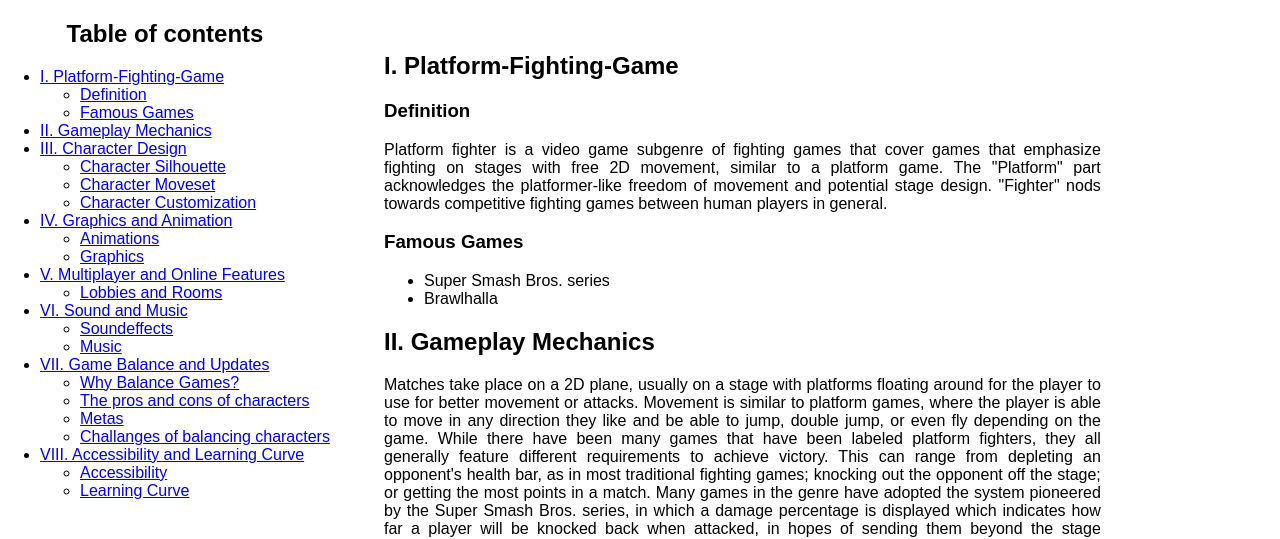
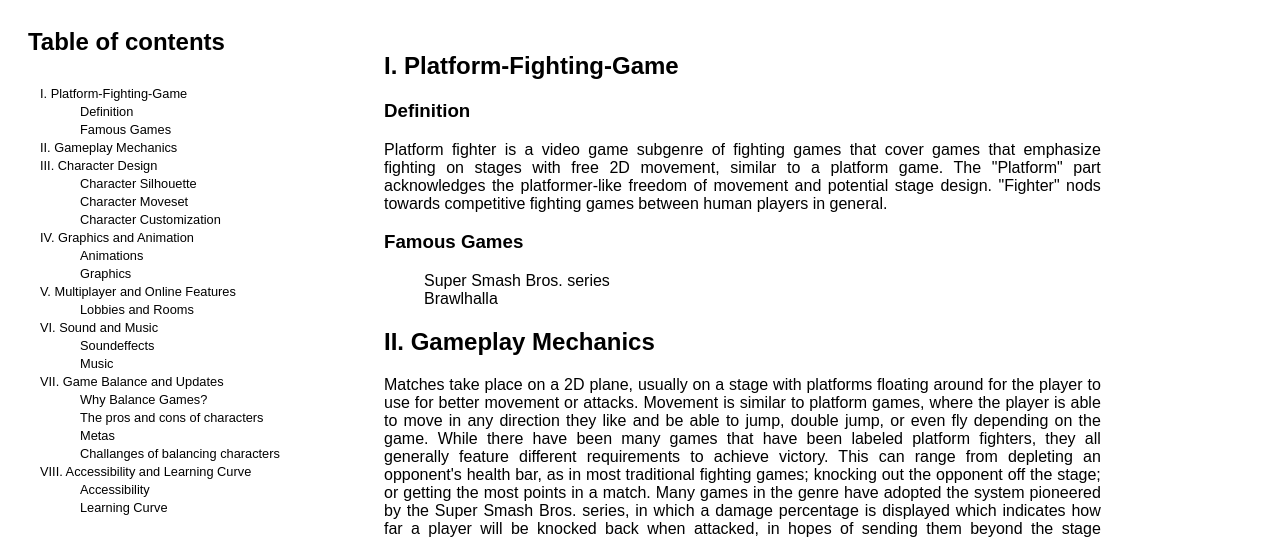
Before and after one commit to DenizCiger/Pugnators, a PHP site: page /static.html in a window 1280 px wide. Shown: the top 539 px of the page. Run offline with PHP 8.4, Linux system fonts and the light colour scheme.

Commit message:
Add styling to sidebar

```diff
--- a/Webpage/Css/static.css
+++ b/Webpage/Css/static.css
@@ -17,7 +17,7 @@ html {
 }
 
 #table-of-contents h1 {
-    text-align: center;
+    margin: 10%;
 }
 
 body {
@@ -28,6 +28,27 @@ body {
 
 .collapse {
     display: none;
+}
+
+li {
+    list-style: none;
+}
+
+li a {
+    font-size: 80%;
+    text-decoration: none;
+    color: black;
+    transition: 0.1s linear;
+}
+
+li a:hover{
+    color: turquoise;
+    font-size: 85%;
+}
+
+li a:active{
+    color: aquamarine;
+    font-size: 90%;
 }
 
 @media screen and (max-width: 1000px) {
@@ -55,6 +76,7 @@ body {
 
       #table-of-contents {
         max-width: 0px;
+        /* transform: translateX(-100%); */
         overflow: hidden;
         top: 2rem;
         position: fixed;
--- a/Webpage/static.html
+++ b/Webpage/static.html
@@ -284,7 +284,7 @@
                 }
                 else
                 {
-                    content.style.maxWidth = content.scrollWidth + "px";
+                    content.style.maxWidth = content.scrollWidth*1.5 + "px";
                 }
             });
         }
```
